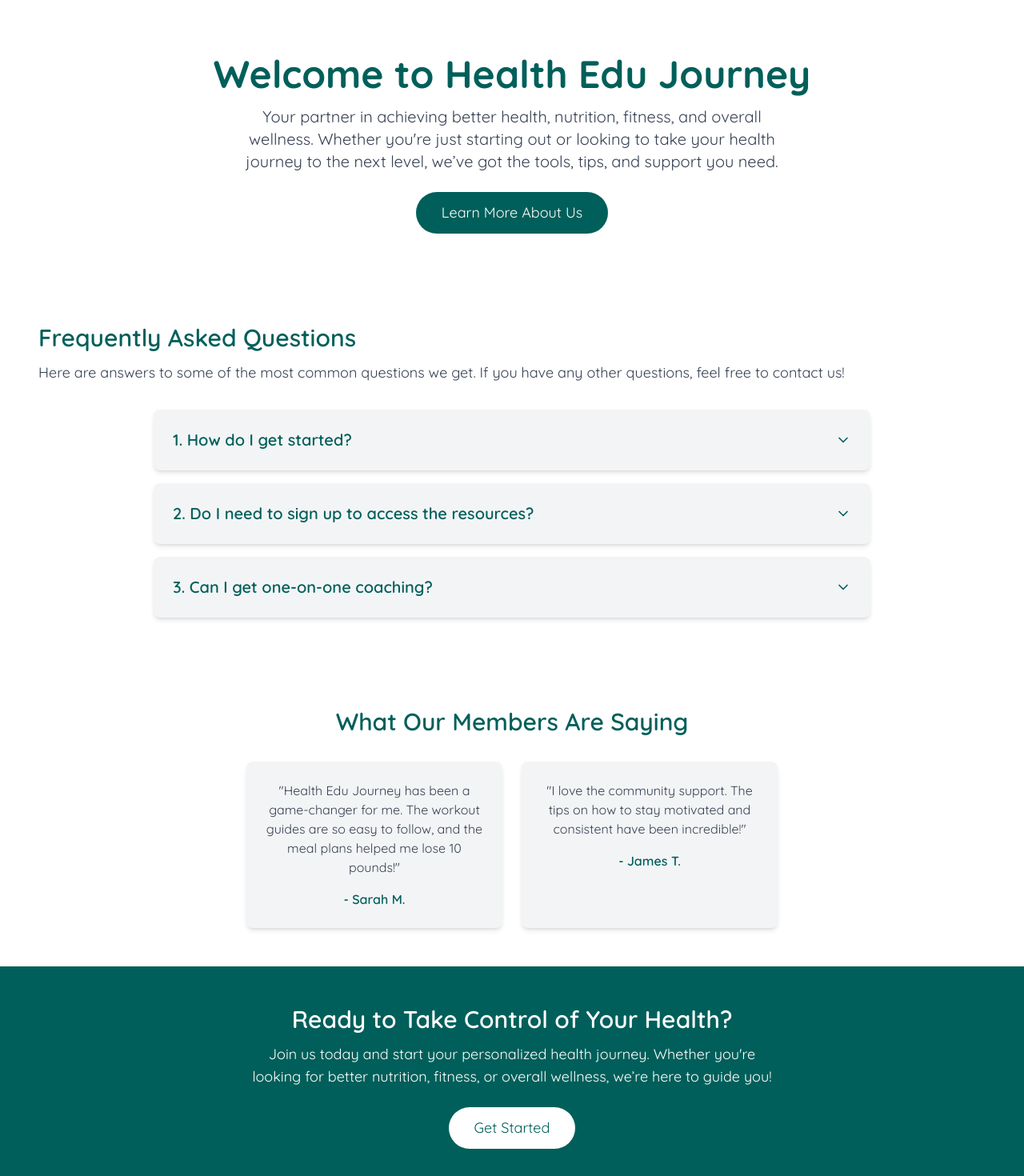
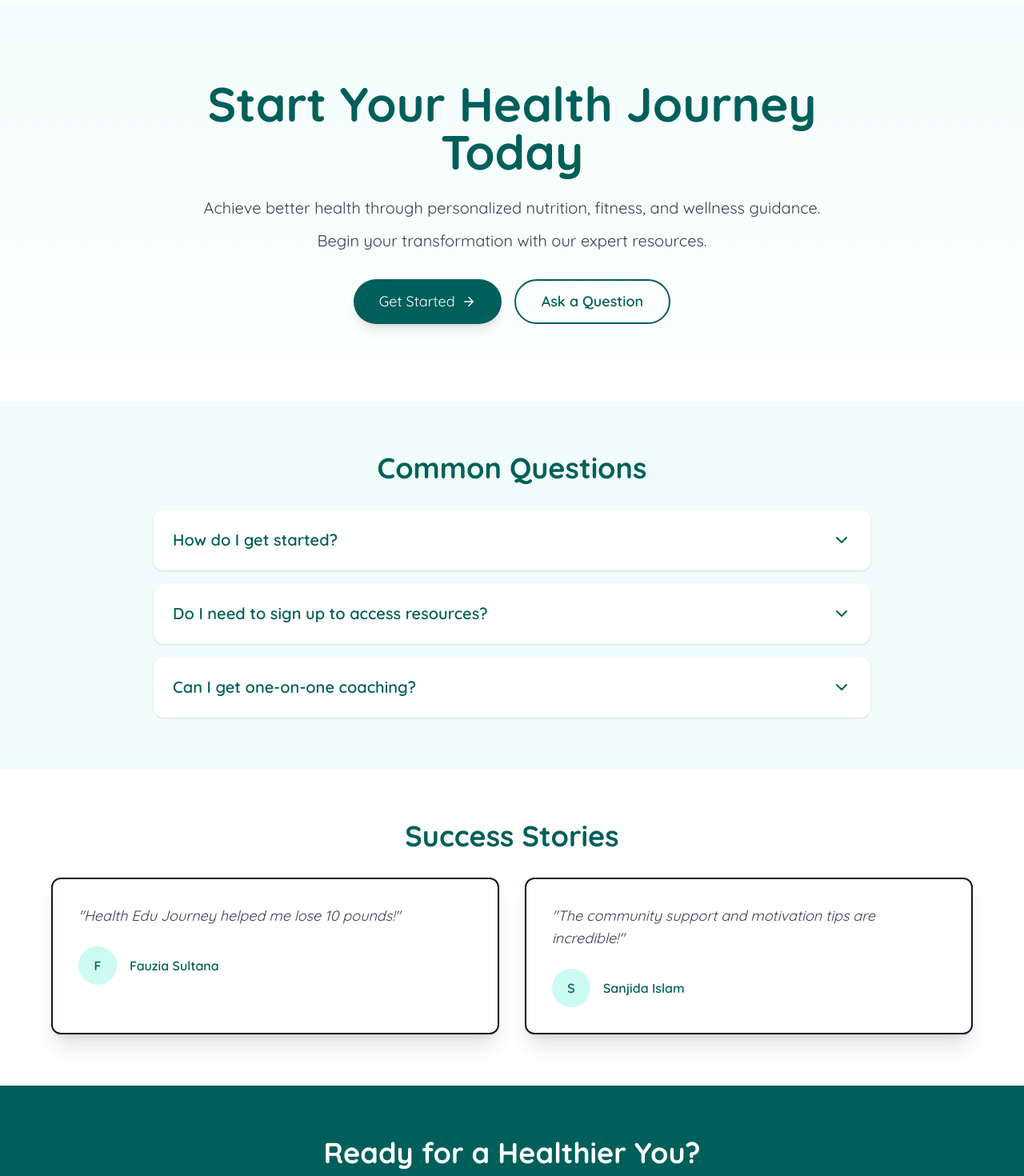
Before and after one commit to Rakindotcom/nutritionWeb, a React (Vite) app: page / in a window 1280 px wide. Shown: the part 160-1630 px from the top of the page at 80% size. Built offline with nearby package versions, Linux system fonts and the light colour scheme.

Commit message:
add Exercise and Nutrition pages with Coming Soon component; update App routing; add NotFound page; install framer-motion

```diff
--- a/package.json
+++ b/package.json
@@ -11,6 +11,7 @@
   },
   "dependencies": {
     "@tailwindcss/vite": "^4.0.16",
+    "framer-motion": "^12.6.3",
     "lucide-react": "^0.487.0",
     "react": "^19.0.0",
     "react-dom": "^19.0.0",
--- a/src/App.jsx
+++ b/src/App.jsx
@@ -6,6 +6,9 @@ import Footer from './components/Footer.jsx'
 import BMI from './pages/BMI.jsx'
 import About from './pages/About.jsx'
 import Home from './pages/Home.jsx'
+import Exercise from './pages/Exercise.jsx'
+import Nutrition from './pages/Nutrition.jsx'
+import NotFound from './pages/NotFound.jsx'
 
 const App = () => {
   return (
@@ -16,6 +19,9 @@ const App = () => {
         <Route path='/about' element={<About />} />
         <Route path='/contact' element={<Contact />} />
         <Route path='/bmi' element={<BMI />} />
+        <Route path='/exercise' element={<Exercise />} />
+        <Route path='/nutrition' element={<Nutrition />} />
+        <Route path="*" element={<NotFound />} />
       </Routes>
       <Footer />
     </>
--- a/src/components/Footer.jsx
+++ b/src/components/Footer.jsx
@@ -6,7 +6,7 @@ const Footer = () => {
   const navItems = ["Home", "About", "Nutrition", "Exercise", "BMI", "Donate", "Contact"];
 
   return (
-    <footer className="bg-gray-700 text-white border-t-2 border-gray-600 mt-6">
+    <footer className="bg-gray-700 text-white border-t-2 border-gray-600">
       <div className="max-w-6xl mx-auto px-6 py-8">
         <div className="grid grid-cols-1 sm:grid-cols-2 md:grid-cols-4 gap-8 mb-8">
           {/* Logo Section */}
--- a/src/components/Header.jsx
+++ b/src/components/Header.jsx
@@ -10,7 +10,7 @@ const Header = () => {
     setIsOpen(false);
   };
 
-  const navItems = ["Home", "About", "Nutrition", "Exercise", "BMI", "Donate", "Contact"];
+  const navItems = ["Home", "About", "Nutrition", "Exercise", "BMI", "Contact"];
 
   return (
     <header className="bg-white py-4">
@@ -38,7 +38,7 @@ const Header = () => {
                 <Link
                   to={path}
                   onClick={handleLinkClick}
-                  className="block py-4 px-7 transition-all duration-300 cursor-pointer bg-gray-100 text-gray-800 font-semibold rounded-lg text-center hover:bg-green-500 hover:text-white"
+                  className="block py-4 px-7 transition-all duration-300 cursor-pointer bg-gray-100 text-gray-800 font-semibold rounded-lg text-center hover:bg-teal-800 hover:text-white"
                 >
                   {item}
                 </Link>
--- a/src/pages/BMI.jsx
+++ b/src/pages/BMI.jsx
@@ -64,7 +64,7 @@ const BMI = () => {
   };
 
   return (
-    <div className="max-w-lg mx-auto">
+    <div className="max-w-lg mx-auto mb-4">
       {/* Teal Background Box */}
       <div className="p-6 bg-teal-800 shadow-lg rounded-2xl">
         <h2 className="text-4xl text-center font-extrabold text-white mb-6">
--- a/src/pages/Contact.jsx
+++ b/src/pages/Contact.jsx
@@ -43,7 +43,7 @@ const Contact = () => {
   };
 
   return (
-    <div className="bg-white flex items-center justify-center p-4">
+    <div className="bg-white flex items-center justify-center p-4 mb-4">
       <div className="flex flex-col md:flex-row w-full max-w-4xl shadow-lg border-2 border-black rounded-lg overflow-hidden">
         {/* Left Panel: Contact Info */}
         <div className="md:w-1/2 bg-teal-800 p-6 text-white flex flex-col justify-center">
--- a/src/pages/Home.jsx
+++ b/src/pages/Home.jsx
@@ -1,137 +1,150 @@
 import React, { useState } from 'react';
 import { Link } from 'react-router-dom';
-import { FiChevronDown, FiChevronUp } from 'react-icons/fi'; // For dropdown icons
+import { FiChevronDown, FiChevronUp, FiArrowRight } from 'react-icons/fi';
 
 const Home = () => {
   const [openFAQ, setOpenFAQ] = useState(null);
 
   const toggleFAQ = (index) => {
-    setOpenFAQ(openFAQ === index ? null : index); // Toggle the clicked FAQ
+    setOpenFAQ(openFAQ === index ? null : index);
   };
+
+  // FAQ data for easier management
+  const faqs = [
+    {
+      question: "How do I get started?",
+      answer: "Simply explore our Nutrition, Exercise, and BMI Calculator sections. Choose resources that fit your goals, and begin your journey with our structured guides."
+    },
+    {
+      question: "Do I need to sign up to access resources?",
+      answer: "Access most content freely. Sign up for personalized plans and community features."
+    },
+    {
+      question: "Can I get one-on-one coaching?",
+      answer: "Yes! Contact us to book sessions with expert coaches for personalized plans."
+    }
+  ];
+
+  const testimonials = [
+    { text: "Health Edu Journey helped me lose 10 pounds!", author: "Fauzia Sultana" },
+    { text: "The community support and motivation tips are incredible!", author: "Sanjida Islam" }
+  ];
 
   return (
     <div className="bg-white text-gray-900">
-      {/* Hero Section */}
-      <section className="text-center py-16 px-6 md:px-12">
-        <h1 className="text-3xl md:text-5xl font-bold text-teal-800">
-          Welcome to Health Edu Journey
+      {/* Enhanced Hero Section */}
+      <section className="text-center py-16 md:py-24 px-6 md:px-12 bg-gradient-to-b from-teal-50 to-white">
+        <div className="max-w-4xl mx-auto">
+          <h1 className="text-4xl md:text-6xl font-bold text-teal-800 mb-6">
+            Start Your Health Journey Today
           </h1>
-        <p className="mt-4 text-gray-700 text-lg md:text-xl max-w-2xl mx-auto">
-          Your partner in achieving better health, nutrition, fitness, and overall wellness. Whether you're just starting out or looking to take your health journey to the next level, we’ve got the tools, tips, and support you need.
+          <p className="mt-4 text-gray-700 text-lg md:text-xl leading-relaxed">
+            Achieve better health through personalized nutrition, fitness, and wellness guidance.
+            <span className="block mt-2">Begin your transformation with our expert resources.</span>
           </p>
+          <div className="mt-8 flex flex-col sm:flex-row gap-4 justify-center">
             <Link
               to="/about"
-          className="mt-6 inline-block bg-teal-800 text-white py-3 px-8 rounded-full hover:bg-teal-700 transition duration-300 text-lg"
+              className="flex items-center justify-center gap-2 bg-teal-800 text-white py-3 px-8 rounded-full hover:bg-teal-700 transition-all duration-300 text-lg shadow-lg hover:shadow-teal-200"
             >
-          Learn More About Us
+              Get Started
+              <FiArrowRight className="inline-block" />
             </Link>
-      </section>
-
-      {/* FAQ Section with Dropdown */}
-      <section className="py-12 px-6 md:px-12 text-left">
-        <h2 className="text-2xl md:text-3xl font-semibold text-teal-800">
-          Frequently Asked Questions
-        </h2>
-        <p className="mt-3 text-gray-700 text-lg">
-          Here are answers to some of the most common questions we get. If you have any other questions, feel free to contact us!
-        </p>
-        <div className="mt-8 max-w-4xl mx-auto">
-          <div
-            onClick={() => toggleFAQ(0)}
-            className="bg-gray-100 p-6 mb-4 rounded-lg shadow-md cursor-pointer"
+            <Link
+              to="/contact"
+              className="flex items-center justify-center gap-2 border-2 border-teal-800 text-teal-800 py-3 px-8 rounded-full hover:bg-gray-200 transition-all duration-300 text-lg font-semibold"
             >
-            <div className="w-full text-left text-xl font-semibold text-teal-800 flex items-center justify-between">
-              <span>1. How do I get started?</span>
-              <span>
-                {openFAQ === 0 ? (
-                  <FiChevronUp className="text-teal-800" />
-                ) : (
-                  <FiChevronDown className="text-teal-800" />
-                )}
-              </span>
-            </div>
-            {openFAQ === 0 && (
-              <p className="text-gray-700 mt-2 text-justify">
-                Simply explore the sections on our website like Nutrition, Exercise, and BMI Calculator. Choose the resources that best fit your goals, and begin your journey! We provide structured guides to ensure you don’t feel overwhelmed as you start.
-              </p>
-            )}
-          </div>
-
-          <div
-            onClick={() => toggleFAQ(1)}
-            className="bg-gray-100 p-6 mb-4 rounded-lg shadow-md cursor-pointer"
-          >
-            <div className="w-full text-left text-xl font-semibold text-teal-800 flex items-center justify-between">
-              <span>2. Do I need to sign up to access the resources?</span>
-              <span>
-                {openFAQ === 1 ? (
-                  <FiChevronUp className="text-teal-800" />
-                ) : (
-                  <FiChevronDown className="text-teal-800" />
-                )}
-              </span>
-            </div>
-            {openFAQ === 1 && (
-              <p className="text-gray-700 mt-2 text-justify">
-                No! You can access most of our content freely. If you’d like personalized plans or to connect with our community, you can sign up for free to unlock additional features and access exclusive content.
-              </p>
-            )}
-          </div>
-
-          <div
-            onClick={() => toggleFAQ(2)}
-            className="bg-gray-100 p-6 mb-4 rounded-lg shadow-md cursor-pointer"
-          >
-            <div className="w-full text-left text-xl font-semibold text-teal-800 flex items-center justify-between">
-              <span>3. Can I get one-on-one coaching?</span>
-              <span>
-                {openFAQ === 2 ? (
-                  <FiChevronUp className="text-teal-800" />
-                ) : (
-                  <FiChevronDown className="text-teal-800" />
-                )}
-              </span>
-            </div>
-            {openFAQ === 2 && (
-              <p className="text-gray-700 mt-2 text-justify">
-                Yes, we offer personalized coaching and consultations. Reach out to us through the Contact page for more information about booking a session with our expert coaches. We will work with you to set goals and build a personalized plan.
-              </p>
-            )}
+              Ask a Question
+            </Link>
           </div>
         </div>
       </section>
 
-      {/* Other Sections */}
-      <section className="py-12 px-6 md:px-12 text-center">
-        <h2 className="text-2xl md:text-3xl font-semibold text-teal-800">
-          What Our Members Are Saying
+      {/* Improved FAQ Section */}
+      <section className="py-12 md:py-16 px-6 md:px-12 bg-teal-50">
+        <div className="max-w-4xl mx-auto">
+          <h2 className="text-3xl md:text-4xl font-bold text-teal-800 text-center mb-8">
+            Common Questions
           </h2>
-        <div className="flex flex-wrap justify-center gap-6 mt-8">
-          <div className="bg-gray-100 p-6 rounded-lg shadow-md w-full sm:w-80">
-            <p className="text-gray-700">"Health Edu Journey has been a game-changer for me. The workout guides are so easy to follow, and the meal plans helped me lose 10 pounds!"</p>
-            <h4 className="mt-4 text-teal-800 font-semibold">- Sarah M.</h4>
+          <div className="space-y-4">
+            {faqs.map((faq, index) => (
+              <div
+                key={index}
+                onClick={() => toggleFAQ(index)}
+                className="group bg-white p-6 rounded-xl shadow-sm hover:shadow-md transition-shadow duration-200 cursor-pointer"
+                role="button"
+                tabIndex="0"
+                aria-expanded={openFAQ === index}
+              >
+                <div className="flex justify-between items-center">
+                  <h3 className="text-lg md:text-xl font-semibold text-teal-800 group-hover:text-teal-700">
+                    {faq.question}
+                  </h3>
+                  <span className="text-teal-800 ml-4">
+                    {openFAQ === index ? (
+                      <FiChevronUp size={24} />
+                    ) : (
+                      <FiChevronDown size={24} />
+                    )}
+                  </span>
                 </div>
-          <div className="bg-gray-100 p-6 rounded-lg shadow-md w-full sm:w-80">
-            <p className="text-gray-700">"I love the community support. The tips on how to stay motivated and consistent have been incredible!"</p>
-            <h4 className="mt-4 text-teal-800 font-semibold">- James T.</h4>
+                {openFAQ === index && (
+                  <p className="mt-4 text-gray-700 leading-relaxed animate-fadeIn">
+                    {faq.answer}
+                  </p>
+                )}
+              </div>
+            ))}
           </div>
         </div>
       </section>
 
-      {/* CTA Section */}
-      <section className="bg-teal-800 text-white text-center py-12 px-6 md:px-12">
-        <h2 className="text-2xl md:text-3xl font-semibold">
-          Ready to Take Control of Your Health?
+      {/* Enhanced Testimonials */}
+      <section className="py-12 md:py-16 px-6 md:px-12">
+        <div className="max-w-6xl mx-auto">
+          <h2 className="text-3xl md:text-4xl font-bold text-teal-800 text-center mb-8">
+            Success Stories
           </h2>
-        <p className="mt-3 text-lg max-w-2xl mx-auto">
-          Join us today and start your personalized health journey. Whether you're looking for better nutrition, fitness, or overall wellness, we’re here to guide you!
+          <div className="grid md:grid-cols-2 gap-8">
+            {testimonials.map((testimonial, index) => (
+              <div
+                key={index}
+                className="bg-white p-8 rounded-xl shadow-xl border-2 hover:border-[maroon] transition-all duration-200"
+              >
+                <p className="text-gray-700 text-lg italic">"{testimonial.text}"</p>
+                <div className="mt-6 flex items-center gap-4">
+                  <div className="h-12 w-12 bg-teal-100 rounded-full flex items-center justify-center">
+                    <span className="text-teal-800 font-semibold">
+                      {testimonial.author[0]}
+                    </span>
+                  </div>
+                  <h4 className="text-teal-800 font-semibold">
+                    {testimonial.author}
+                  </h4>
+                </div>
+              </div>
+            ))}
+          </div>
+        </div>
+      </section>
+
+      {/* Dynamic CTA Section */}
+      <section className="bg-teal-800 text-white py-12 md:py-16 px-6 md:px-12">
+        <div className="max-w-4xl mx-auto text-center">
+          <h2 className="text-3xl md:text-4xl font-bold mb-6">
+            Ready for a Healthier You?
+          </h2>
+          <p className="text-lg md:text-xl text-teal-100 mb-8">
+            Join thousands who've transformed their lives through our program
           </p>
           <Link
             to="/contact"
-          className="mt-6 inline-block bg-white text-teal-800 py-3 px-8 rounded-full hover:bg-teal-700 hover:text-white transition duration-300 text-lg"
+            className="inline-flex items-center justify-center gap-3 bg-white text-teal-800 py-4 px-10 rounded-full hover:bg-teal-100 transition-all duration-300 text-lg font-semibold shadow-lg hover:shadow-xl"
           >
-          Get Started
+            Begin Your Transformation
+            <FiArrowRight className="inline-block" />
           </Link>
+        </div>
       </section>
     </div>
   );
```
Also changed, not shown: src/components/ComingSoon.jsx (added, +27 -0 lines), src/pages/Exercise.jsx (added, +12 -0 lines), src/pages/NotFound.jsx (added, +35 -0 lines), src/pages/Nutrition.jsx (added, +12 -0 lines), 1 other file (tests, documents, lock files or other folders). Lines whose indentation alone changed are shown as unchanged.
